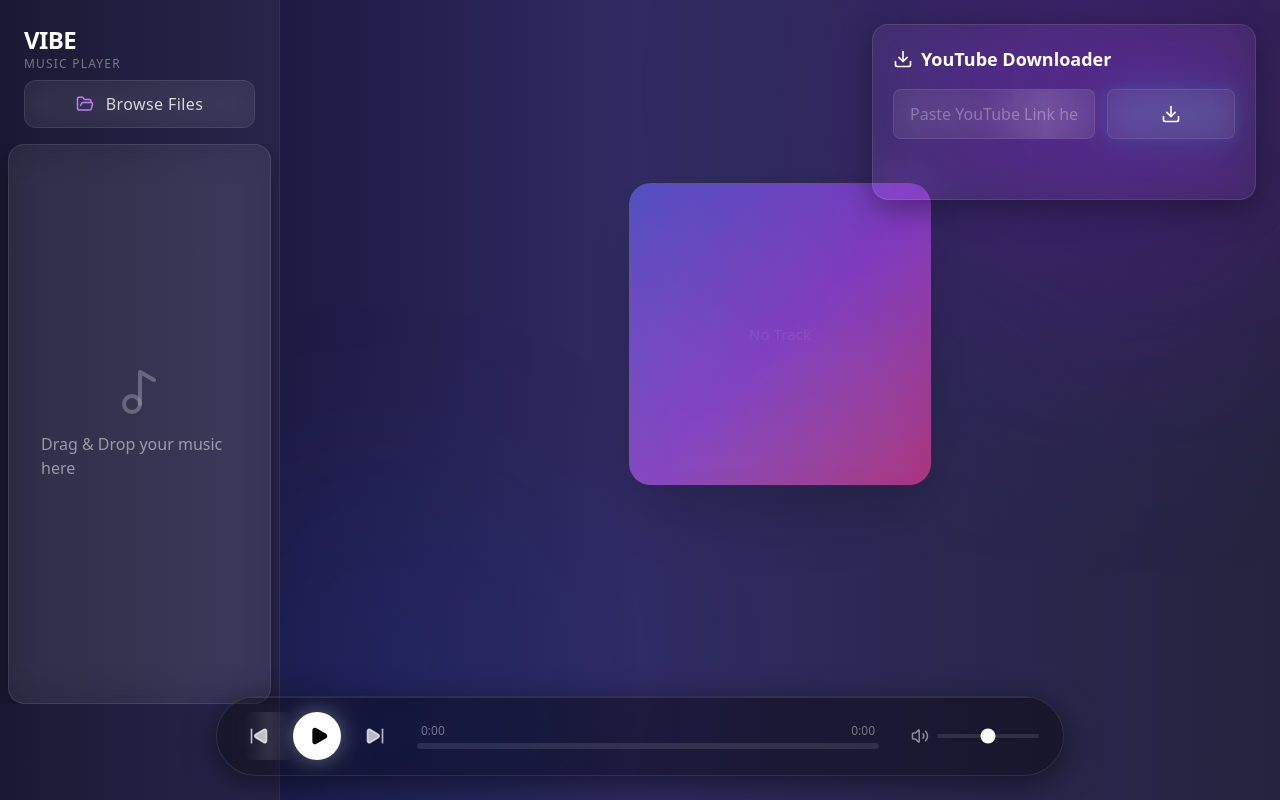
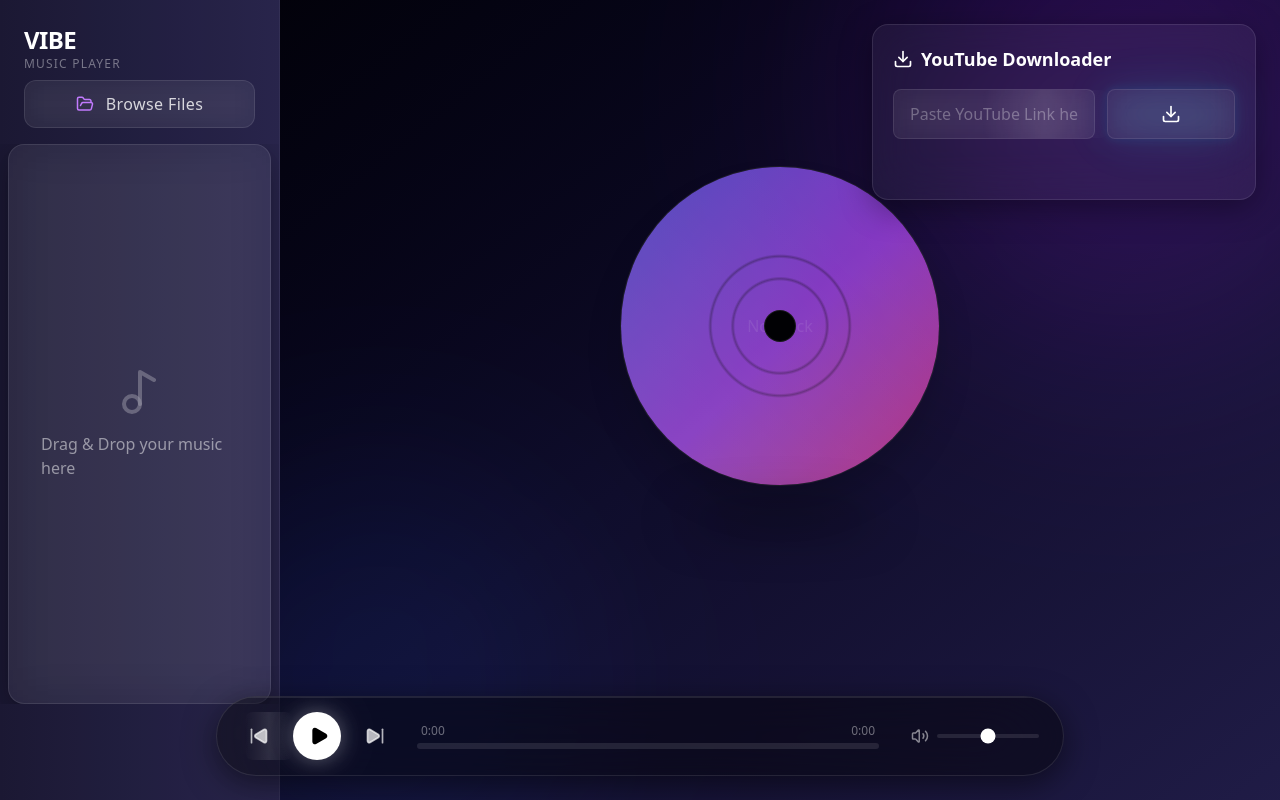
Before and after one commit to abdelrahmanarabac/new-app, a React (Vite) app: page / in a window 1280 px wide. Built offline with nearby package versions, Linux system fonts and the light colour scheme.

Commit message:
feat: Introduce YouTube audio downloader and core application UI with player and track management.

```diff
--- a/src/modules/downloader/ytdlMain.ts
+++ b/src/modules/downloader/ytdlMain.ts
@@ -1,38 +1,19 @@
-import { ipcMain, app } from 'electron'
+import { ipcMain } from 'electron'
 import ytdl from '@distube/ytdl-core'
 import fs from 'fs'
 import path from 'path'
-import ffmpeg from 'fluent-ffmpeg'
-// Dynamic FFmpeg Path Resolver for Production/Dev
-const getFfmpegPath = () => {
-    const isPackaged = app.isPackaged
-    let ffmpegPath = ''
-
-    if (isPackaged) {
-        ffmpegPath = path.join(process.resourcesPath, 'bin', 'ffmpeg.exe')
-    } else {
-        ffmpegPath = path.join(process.cwd(), 'resources', 'bin', 'ffmpeg.exe')
-    }
-
-    return ffmpegPath
-}
-
-if (process.platform === 'win32') {
-    ffmpeg.setFfmpegPath(getFfmpegPath())
-} else {
-    // Fallback or handle linux/mac pathing if needed
-    ffmpeg.setFfmpegPath(getFfmpegPath())
-}
+// FFmpeg removed: simpler, zero-dependency piping
+// Using native formats (m4a/webm) directly from stream
 
 const activeProcesses: Set<any> = new Set()
 
 export function killAllDownloads() {
   console.log(`Cleaning up ${activeProcesses.size} active downloads...`)
-  activeProcesses.forEach(proc => {
+  activeProcesses.forEach(stream => {
     try {
-      proc.kill('SIGKILL')
+      if (!stream.destroyed) stream.destroy()
     } catch (e) {
-      console.error('Failed to kill process', e)
+      console.error('Failed to kill stream', e)
     }
   })
   activeProcesses.clear()
@@ -55,42 +36,43 @@ export function setupDownloader(downloadPath: string) {
 
       const info = await ytdl.getInfo(url)
       const title = sanitizeFilename(info.videoDetails.title)
-      const filename = `${title}.mp3`
+      // Changed to .m4a (AAC) - native container for YouTube audio
+      const filename = `${title}.m4a`
       const filePath = path.join(downloadPath, filename)
 
       if (fs.existsSync(filePath)) {
         return { status: 'exists', filePath, title, duration: info.videoDetails.lengthSeconds }
       }
 
-      // We return a promise that resolves when download completes
       return new Promise((resolve, reject) => {
-          const stream = ytdl(url, { quality: 'highestaudio' })
+          // Direct stream without re-encoding
+          const stream = ytdl(url, { quality: 'highestaudio', filter: 'audioonly' })
 
-          let proc: any = ffmpeg(stream)
-            .audioBitrate(128)
-            .format('mp3')
-            .on('progress', (p) => {
-               if (p.percent) {
-                 event.sender.send('download-progress', { progress: p.percent, status: 'downloading' })
-               }
+
+
+          stream.on('progress', (_chunkLength, downloaded, total) => {
+            const percent = downloaded / total
+            const progress = (percent * 100).toFixed(2)
+
+            // Throttle updates slightly if needed, but simple is fine
+            event.sender.send('download-progress', { progress: parseFloat(progress), status: 'downloading' })
           })
-            .on('end', () => {
-               activeProcesses.delete(proc)
+
+          stream.on('end', () => {
+             activeProcesses.delete(stream)
              event.sender.send('download-progress', { progress: 100, status: 'completed' })
              resolve({ status: 'completed', filePath, title, duration: info.videoDetails.lengthSeconds })
           })
-            .on('error', (err) => {
-               activeProcesses.delete(proc)
-               console.error('FFmpeg Error:', err)
-               // Don't reject if killed manually (app exit)
-               if (err.message.includes('SIGKILL')) return
 
+          stream.on('error', (err) => {
+             activeProcesses.delete(stream)
+             console.error('Stream Error:', err)
              event.sender.send('download-progress', { status: 'error', error: err.message })
              reject(err)
           })
 
-          activeProcesses.add(proc)
-          proc.save(filePath)
+          activeProcesses.add(stream)
+          stream.pipe(fs.createWriteStream(filePath))
       })
     } catch (e: any) {
       console.error('Download Handler Error:', e)
--- a/src/renderer/src/App.tsx
+++ b/src/renderer/src/App.tsx
@@ -1,4 +1,5 @@
 import { useState, useEffect } from 'react'
+import { motion, AnimatePresence } from 'framer-motion'
 import { MainLayout } from '@ui/layouts/MainLayout'
 import { DragDropZone } from '@modules/library/DragDropZone'
 import { TrackList } from '@ui/components/TrackList'
@@ -138,21 +139,34 @@ function App() {
           <div className="px-6 mb-4">
             <button
               onClick={handleBrowseFiles}
-              className="w-full h-12 flex items-center justify-center gap-3 bg-white/5 backdrop-blur-md border border-white/10 rounded-xl text-white/80 font-medium tracking-wide transition-all duration-300 hover:bg-white/10 hover:shadow-[0_0_20px_rgba(168,85,247,0.4)] active:scale-95 group"
+              className="w-full h-12 flex items-center justify-center gap-3 bg-white/5 backdrop-blur-md border border-white/10 rounded-xl text-white/80 font-medium tracking-wide transition-all duration-300 hover:bg-white/10 group"
+            >
+              <motion.div
+                animate={{ scale: [1, 1.1, 1] }}
+                transition={{ duration: 0.6, repeat: Infinity, repeatDelay: 1 }}
               >
                 <FolderOpen size={18} className="text-purple-400 group-hover:text-purple-300 transition-colors drop-shadow-neon" />
+              </motion.div>
               <span>Browse Files</span>
             </button>
           </div>
 
           {/* Library */}
           <div className="flex-1 overflow-hidden px-2">
+            <AnimatePresence>
+              <motion.div
+                initial={{ opacity: 0 }}
+                animate={{ opacity: 1 }}
+                className="h-full"
+              >
                 <TrackList
                   tracks={tracks}
                   currentTrack={currentTrack}
                   onPlay={handlePlay}
                   isPlaying={playerState === 'playing'}
                 />
+              </motion.div>
+            </AnimatePresence>
           </div>
         </aside>
 
@@ -160,10 +174,14 @@ function App() {
         <main className="flex-1 relative flex flex-col items-center justify-center p-8 pb-32 overflow-hidden">
 
           {/* Background Decoration */}
-          <div className="absolute inset-0 pointer-events-none">
+          <motion.div
+            animate={{ backgroundPosition: ["0% 50%", "100% 50%", "0% 50%"] }}
+            transition={{ duration: 20, repeat: Infinity, ease: "linear" }}
+            className="absolute inset-0 pointer-events-none bg-[length:200%_200%] bg-gradient-to-br from-black via-[#0f0c29] to-[#302b63]"
+          >
             <div className="absolute top-[-20%] right-[-10%] w-[500px] h-[500px] bg-purple-600/20 blur-[120px] rounded-full mix-blend-screen" />
             <div className="absolute bottom-[-10%] left-[-10%] w-[400px] h-[400px] bg-blue-600/10 blur-[100px] rounded-full mix-blend-screen" />
-          </div>
+          </motion.div>
 
           {/* Downloader Widget (Absolute Top Right) */}
           <div className="absolute top-6 right-6 z-30 w-full max-w-sm">
@@ -173,15 +191,29 @@ function App() {
           {/* ALBUM ART - The "Vibe" Centerpiece */}
           <div className="relative z-10 group">
             {/* Main Art */}
-            <div className={cn(
-              "w-[320px] h-[320px] rounded-3xl bg-black/50 shadow-2xl relative overflow-hidden border border-white/10 transition-all duration-700 ease-in-out",
-              playerState === 'playing' ? "animate-breathe shadow-[0_0_50px_rgba(139,92,246,0.3)]" : "scale-95 opacity-80"
-            )}>
+            <motion.div
+              animate={playerState === 'playing' ? { rotate: 360 } : { rotate: 0 }}
+              transition={playerState === 'playing' ? { duration: 10, repeat: Infinity, ease: "linear" } : { duration: 0.8 }}
+              className={cn(
+                "w-[320px] h-[320px] rounded-full bg-black/50 shadow-2xl relative overflow-hidden border border-white/10",
+                playerState === 'playing' ? "shadow-[0_0_50px_rgba(139,92,246,0.5)]" : "opacity-90"
+              )}
+            >
               {/* Placeholder Gradient Art */}
               <div className="absolute inset-0 bg-gradient-to-br from-indigo-500 via-purple-500 to-pink-500 opacity-80" />
+
+              {/* Spinning Vinyl Effect */}
+              <div className="absolute inset-0 bg-[radial-gradient(circle,transparent_20%,#000_21%,transparent_22%,transparent_30%,#000_31%,transparent_32%)] opacity-30" />
+
               {currentTrack ? (
-                <div className="absolute inset-0 flex items-center justify-center text-6xl font-black text-white/20 mix-blend-overlay">
+                <div className="absolute inset-0 flex items-center justify-center">
+                  <motion.div
+                    initial={{ scale: 0.8 }}
+                    animate={{ scale: 1 }}
+                    className="text-6xl font-black text-white/20 mix-blend-overlay"
+                  >
                     {currentTrack.title.charAt(0)}
+                  </motion.div>
                 </div>
               ) : (
                 <div className="absolute inset-0 flex items-center justify-center text-white/10">
@@ -191,10 +223,17 @@ function App() {
 
               {/* Glass Sheen */}
               <div className="absolute inset-0 bg-gradient-to-tr from-white/10 to-transparent pointer-events-none" />
-            </div>
 
-            {/* Reflection Effect */}
-            <div className="mt-4 w-[300px] h-[20px] mx-auto bg-black/20 blur-xl rounded-[100%] opacity-60" />
+              {/* Center Label Hole */}
+              <div className="absolute top-1/2 left-1/2 -translate-x-1/2 -translate-y-1/2 w-8 h-8 bg-black rounded-full border border-white/10" />
+            </motion.div>
+
+            {/* Floating Animation Wrapper */}
+            <motion.div
+              animate={{ y: [0, -10, 0] }}
+              transition={{ duration: 4, repeat: Infinity, ease: "easeInOut" }}
+              className="mt-8 mx-auto w-[200px] h-[20px] bg-black/40 blur-xl rounded-[100%]"
+            />
           </div>
 
           {/* Song Title (Large) */}
```
Lines whose indentation alone changed are shown as unchanged.
